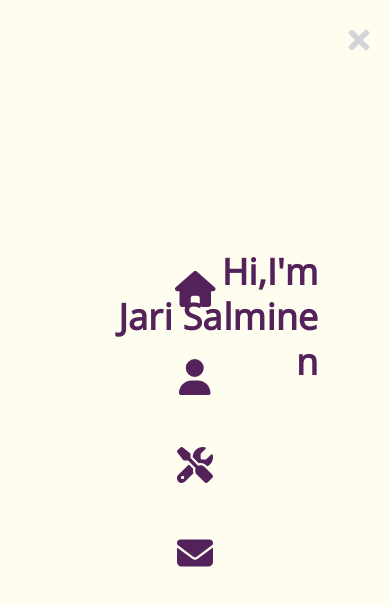
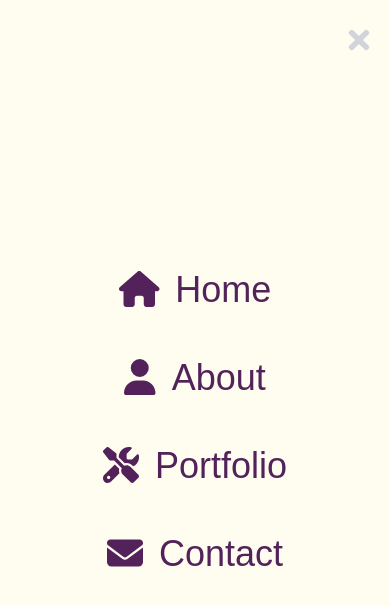
Before and after one commit to Emperor-Jarlemagne/SequelInjection2-Boogaloo, a React (Create React App) app in the folder portfoliosite/portfoliosite/: page / in a window 390 px wide. Both pictures are taken after a click on the element 359 px from the left and 40 px from the top of the page. Shown: the top 606 px of the page. Built offline with nearby package versions, Linux system fonts and the light colour scheme; a web font is replaced by a local one.

Commit message:
Added proptypes to components

```diff
--- a/portfoliosite/portfoliosite/src/App.js
+++ b/portfoliosite/portfoliosite/src/App.js
@@ -1,10 +1,10 @@
 import Home from "./components/home"
-import About from './components/about'
 import Contact from './components/contact'
 import Portfolio from './components/portfolio'
+import { Routes, Route } from "react-router-dom"
+import React, { useState } from "react"
+import About from './components/about'
 import Navbar from "./components/navbar"
-import { Routes, Route } from "react-router-dom"
-import { useState } from "react"
 
 export default function App() {
   const [isMobileOpen, setIsMobileOpen] = useState(false)
@@ -13,8 +13,8 @@ export default function App() {
         <Navbar isMobileOpen={isMobileOpen} setIsMobileOpen={setIsMobileOpen}/>
         <div>
         <Routes>
-          <Route path="home" element={<Home />} />
-          <Route path="/*" element={<Home />} />
+          <Route path="home" element={<Home isMobileOpen={isMobileOpen}/>} />
+          <Route path="/*" element={<Home isMobileOpen={isMobileOpen}/>} />
           <Route path="/about" element={<About isMobileOpen={isMobileOpen}/>} />
           <Route path="/portfolio" element={<Portfolio />} />
           <Route path="/contact" element={<Contact />} />
--- a/portfoliosite/portfoliosite/src/components/about.js
+++ b/portfoliosite/portfoliosite/src/components/about.js
@@ -1,4 +1,4 @@
-import { useEffect, useRef } from 'react'
+import React, { useEffect, useRef } from 'react'
 import {
   faCss3,
   faGitAlt,
@@ -11,11 +11,10 @@ import {
   faMdb,
 } from '@fortawesome/free-brands-svg-icons'
 import { FontAwesomeIcon } from '@fortawesome/react-fontawesome'
-//import * as Scroll from 'react-scroll'
 import { Element } from 'react-scroll'
+import PropTypes from 'prop-types'
 
 const About = ({ isMobileOpen }) => {
-//  const Element = Scroll.Element
   const elementRef = useRef(null)
   const currentElementRef = useRef(null)
 
@@ -45,10 +44,10 @@ const About = ({ isMobileOpen }) => {
           <h1 className="my-4">
           </h1>
           <p>
-            I'm a Jr. Full Stack Developer!
+            I&apos;m a Jr. Full Stack Developer!
           </p>
           <p>
-            I've worked with many different technologies, including:
+            I&apos;ve worked with many different technologies, including:
           <br />
             Html/CSS/Vanilla JS/ReactJS/NodeJS/ExpressJS
           <br />
@@ -64,7 +63,7 @@ const About = ({ isMobileOpen }) => {
             WordPress, Elementor, and Divi
           </p>
           <p>
-            I'm in love with learning, new languages, and new technologies.
+            I&apos;m in love with learning, new languages, and new technologies.
           </p>
         </div>
 
@@ -107,4 +106,7 @@ const About = ({ isMobileOpen }) => {
     </>
   )
 }
+About.propTypes = {
+  isMobileOpen: PropTypes.bool.isRequired
+}
 export default About
--- a/portfoliosite/portfoliosite/src/components/contact.js
+++ b/portfoliosite/portfoliosite/src/components/contact.js
@@ -1,13 +1,11 @@
-import { useEffect, useRef } from 'react'
+import React, { useEffect, useRef } from 'react'
 import emailjs from 'emailjs-com'
 import { ToastContainer, toast } from 'react-toastify'
 import 'react-toastify/dist/ReactToastify.css'
-//import * as Scroll from 'react-scroll'
 import { Element } from 'react-scroll'
 
 const Contact = () => {
   const form = useRef()
-//  const Element = Scroll.Element
   const elementRef = useRef(null)
   const currentElementRef = useRef(null)
 
@@ -30,7 +28,9 @@ const Contact = () => {
 
     emailjs
     .send(
+        // eslint-disable-next-line no-undef
         process.env.REACT_APP_EMAIL_SERVICE_ID,
+        // eslint-disable-next-line no-undef
         process.env.REACT_APP_TEMPLATE_ID,
         {
           name: e.target.name.value,
@@ -38,7 +38,8 @@ const Contact = () => {
           subject: e.target.subject.value,
           message: e.target.message.value,
         },
-        process.env.REACT_APP_PUBLIC_KEY
+        // eslint-disable-next-line no-undef
+        process.env.REACT_APP_USER_ID
       )
       .then(
         () => {
@@ -81,7 +82,7 @@ const Contact = () => {
         <div className="ml-20 mr-10">
           <p className="text-3xl font-bold inline border-b-4 border-[#db7b48] text-[#53225a] leading-3">
             If you would like to get in contact, please do! <br />
-            I'm looking for a Junior Full Stack position at a company
+            I&apos;m looking for a Junior Full Stack position at a company
             that has challenging and diverse projects.
           </p>
           <div className="flex flex-col max-w-lg w-full mt-8">
--- a/portfoliosite/portfoliosite/src/components/home.js
+++ b/portfoliosite/portfoliosite/src/components/home.js
@@ -1,13 +1,12 @@
-import { useEffect, useState, useRef} from 'react'
+import React, { useEffect, useState, useRef} from 'react'
 import { Link as LinkRouter } from 'react-router-dom'
 import AnimatedLetters from './letters'
 import { HiArrowNarrowRight } from 'react-icons/hi'
-//import * as Scroll from 'react-scroll'
 import { Element } from 'react-scroll'
+import PropTypes from 'prop-types'
 
-const Home = () => {
+const Home = ({ isMobileOpen }) => {
   const [letterClass, setLetterClass] = useState('text-animate')
-//  const Element = Scroll.Element
   const elementRef = useRef(null)
   const currentElementRef = useRef(null)
 
@@ -35,12 +34,13 @@ const Home = () => {
  return (
   <Element ref={elementRef} id='home' name='home' className="w-full h-screen bg-[#fffdf0]">
     {/* Main Container */}
+    {!isMobileOpen &&
     <div className='max-w-[1000px] ml-20 mr-10 px-8 flex flex-col justify-center h-full text-right'>
     <h1 className="text-4xl sm:text-7xl font-bold text-[#ccd6f6]">
     <span className={letterClass}>H</span>
             <span className={`${letterClass} _12`}>i, </span>
             <span className={`${letterClass} _13`}>I</span>
-            <span className={`${letterClass} _14`}>'m</span>
+            <span className={`${letterClass} _14`}>&apos;m</span>
             <br />
             <AnimatedLetters
               letterClass={letterClass}
@@ -52,14 +52,20 @@ const Home = () => {
     <h2 className="text-4xl sm:text-7xl font-bold text-[#8892b0] mb-6">
       This is my portfolio page!
     </h2>
-    <LinkRouter to="contact" className="text-[#8892b0] group border-2 px-6 py-3 my-2 flex items-center hover:bg-[#db7b48] hover:border-[#db7b48]">
+    <LinkRouter
+    to="contact"
+    className="text-[#8892b0] group border-2 px-6 py-3 my-2 flex items-center hover:bg-[#db7b48] hover:border-[#db7b48] hover:text-[#53225a]">
       CONTACT ME
     <span className='group-hover:rotate-90 duration-300'>
     <HiArrowNarrowRight className='ml-3 ' />
     </span>
     </LinkRouter>
     </div>
+    }
   </Element>
  )
 }
+Home.propTypes = {
+  isMobileOpen: PropTypes.bool.isRequired
+}
 export default Home
--- a/portfoliosite/portfoliosite/src/components/navbar.js
+++ b/portfoliosite/portfoliosite/src/components/navbar.js
@@ -1,4 +1,4 @@
-import { useState, useEffect, useRef } from 'react';
+import React, { useState, useEffect, useRef } from 'react';
 import { FontAwesomeIcon } from '@fortawesome/react-fontawesome'
 import {
   faHome,
@@ -10,6 +10,7 @@ import { FaBars, FaTimes, FaGithub, FaLinkedin } from 'react-icons/fa'
 import { Link as NavLink, useNavigate } from 'react-router-dom'
 import { Link as ScrollLink } from 'react-scroll'
 import { scroller } from 'react-scroll'
+import PropTypes from "prop-types"
 
 const Navbar = ({isMobileOpen, setIsMobileOpen }) => {
     const [nav, setNav] = useState(false)
@@ -18,7 +19,6 @@ const Navbar = ({isMobileOpen, setIsMobileOpen }) => {
       setIsMobileOpen(!isMobileOpen)
     }
     const navigate = useNavigate()
-//    const scroller = Scroll.scroller
     const elementIdRef = useRef("")
 
   const scrollToElement = (elementId) => {
@@ -86,24 +86,28 @@ const Navbar = ({isMobileOpen, setIsMobileOpen }) => {
       {/* Mobile menu */}
       <ul className={ !nav ? 'hidden'
             : 'absolute top-0 left-0 w-full h-screen bg-[#fffdf0] flex flex-col justify-center items-center cursor-pointer z-10' }>
-        <li className='py-6 text-4xl'>
+        <li className='py-6 text-4xl text-[#53225a]'>
           <NavLink onClick={handleClick} to='home'>
-          <FontAwesomeIcon icon={faHome} color="#53225a" />
+          <FontAwesomeIcon icon={faHome} color="#53225a" className="mr-4" />
+          Home
           </NavLink>
         </li>
-        <li className='py-6 text-4xl'>
+        <li className='py-6 text-4xl text-[#53225a]'>
           <NavLink onClick={handleClick} to='about'>
-          <FontAwesomeIcon icon={faUser} color="#53225a" />
+          <FontAwesomeIcon icon={faUser} color="#53225a" className="mr-4"/>
+          About
           </NavLink>
         </li>
-        <li className='py-6 text-4xl'>
+        <li className='py-6 text-4xl text-[#53225a]'>
           <NavLink onClick={handleClick} to='portfolio'>
-          <FontAwesomeIcon icon={faScrewdriverWrench} color="#53225a" />
+          <FontAwesomeIcon icon={faScrewdriverWrench} color="#53225a" className="mr-4"/>
+          Portfolio
           </NavLink>
         </li>
-        <li className='py-6 text-4xl'>
+        <li className='py-6 text-4xl text-[#53225a]'>
           <NavLink onClick={handleClick} to='contact'>
-          <FontAwesomeIcon icon={faEnvelope} color="#53225a" />
+          <FontAwesomeIcon icon={faEnvelope} color="#53225a" className="mr-4"/>
+          Contact
           </NavLink>
         </li>
     </ul>
@@ -143,4 +147,8 @@ const Navbar = ({isMobileOpen, setIsMobileOpen }) => {
       </div>
   )
 }
+Navbar.propTypes = {
+  isMobileOpen: PropTypes.bool.isRequired,
+  setIsMobileOpen: PropTypes.func.isRequired,
+}
 export default Navbar
--- a/portfoliosite/portfoliosite/src/components/portfolio.js
+++ b/portfoliosite/portfoliosite/src/components/portfolio.js
@@ -1,4 +1,4 @@
-import { useEffect, useRef } from 'react'
+import React, { useEffect, useRef } from 'react'
 import { data } from '../portfolio/examples'
 //import * as Scroll from 'react-scroll'
 import { Element } from 'react-scroll'
--- a/portfoliosite/portfoliosite/webpack.config.js
+++ /dev/null
@@ -1,9 +0,0 @@
-const BundleAnalyzerPlugin = require('webpack-bundle-analyzer').BundleAnalyzerPlugin
-const path = require('path')
-
-module.exports = function override(config, env) {
-  if (env === 'production') {
-    config.plugins.push(new BundleAnalyzerPlugin())
-  }
-  return config
-}
```
Also changed, not shown: portfoliosite/portfoliosite/package.json (+9 -13 lines), portfoliosite/portfoliosite/src/components/letters.js (+8 -0 lines), portfoliosite/portfoliosite/.eslintrc.js (added), 2 other files (tests, documents, lock files or other folders).
